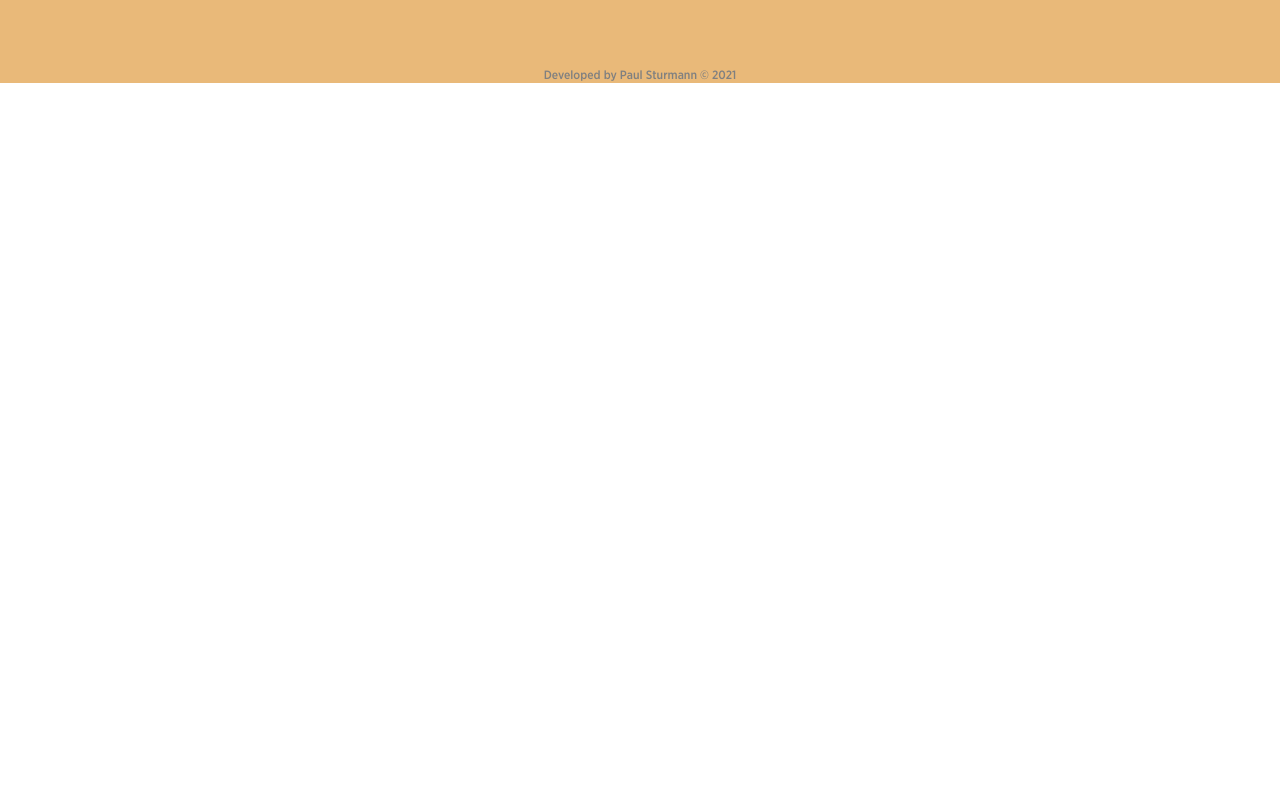
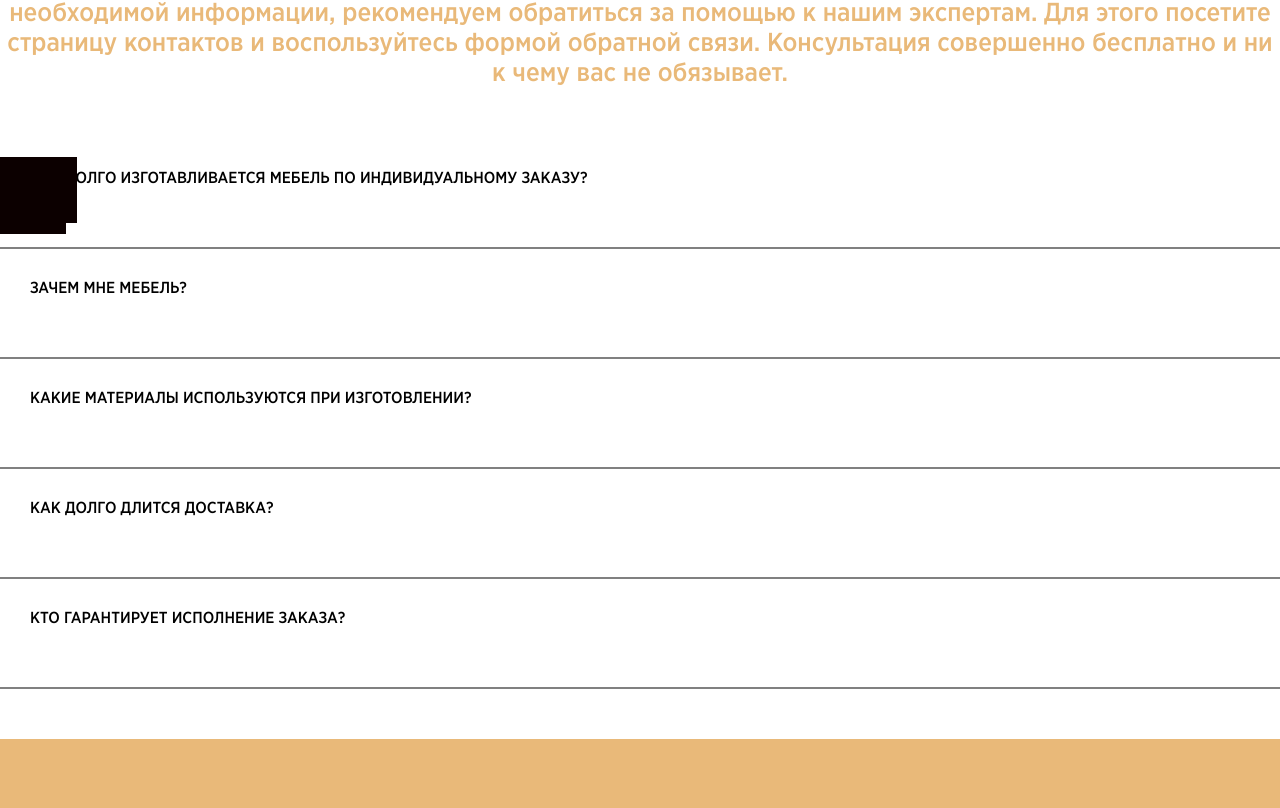
Before and after one commit to paulsamsonov-en/drevtorg1, a plain HTML site: page questions.html in a window 1280 px wide. Shown: the part 662-1470 px from the top of the page. Before the commit the page ends 800 px from the top, so only its background shows below. Drawn offline with nearby package versions, Linux system fonts and the light colour scheme.

Commit message:
list items toggle

```diff
--- a/questions.html
+++ b/questions.html
@@ -78,16 +78,30 @@
     <section class="out-wrapper section-head_questions">
         <div class="main_wrapper">
             <h1 class="section-head_questions">Вопрос-Ответ</h1>
-            <p class="section-head_about">Lorem ipsum dolor sit amet consectetur adipisicing elit. Voluptate, natus corrupti! Harum, iusto iste nulla voluptatibus odio aspernatur itaque accusamus sed autem ipsam vitae corrupti tempora iure nam explicabo quod!</p>
-
+            <p class="section-head_about">В данной рубрике можно узнать ответы на самые популярные вопросы. В случае если вы не нашли необходимой информации, рекомендуем обратиться за помощью к нашим экспертам. Для этого посетите страницу контактов и воспользуйтесь формой обратной
+                связи. Консультация совершенно бесплатно и ни к чему вас не обязывает.</p>
         </div>
     </section>
     <!--/ questions head -->
 
     <!-- section-block -->
     <section class="out-wrapper section-block">
-        <div class="about__wrap">
-
+        <div class="main_wrapper">
+            <div class="quest_wrap">
+                <div class="quest_wrap_questions">КАК ДОЛГО ИЗГОТАВЛИВАЕТСЯ МЕБЕЛЬ ПО ИНДИВИДУАЛЬНОМУ ЗАКАЗУ?
+                    <div class="quest_wrap_questions_plus"></div>
+                </div>
+                <div class="quest_wrap_answer">СРОК ИЗГОТОВЛЕНИЯ ОТ 14 ДО 60 ДНЕЙ В ЗАВИСИМОСТИ ОТ СЛОЖНОСТИ ЗАКАЗА</div>
+                <div class="quest_wrap_questions">ЗАЧЕМ МНЕ МЕБЕЛЬ?</div>
+                <div class="quest_wrap_answer">Lorem ipsum dolor sit amet consectetur adipisicing elit. Odio accusantium laudantium voluptatem illo quisquam cum harum, debitis soluta nam enim reprehenderit eveniet unde totam sint, mollitia saepe adipisci, quo fugiat.</div>
+                <div class="quest_wrap_questions">КАКИЕ МАТЕРИАЛЫ ИСПОЛЬЗУЮТСЯ ПРИ ИЗГОТОВЛЕНИИ?</div>
+                <div class="quest_wrap_answer">Lorem ipsum dolor sit amet consectetur adipisicing elit. Architecto, omnis. Eligendi iusto, blanditiis pariatur soluta maiores recusandae. Harum officiis repudiandae unde aliquam facilis, magni ipsum provident voluptates nisi officia maxime.</div>
+                <div class="quest_wrap_questions">КАК ДОЛГО ДЛИТСЯ ДОСТАВКА?</div>
+                <div class="quest_wrap_answer">Lorem ipsum dolor sit amet consectetur adipisicing elit. Rem minima velit nobis sint repudiandae officiis explicabo possimus ad accusamus? Asperiores, amet optio! Commodi reiciendis atque sunt autem, sequi exercitationem veritatis?</div>
+                <div class="quest_wrap_questions">КТО ГАРАНТИРУЕТ ИСПОЛНЕНИЕ ЗАКАЗА?</div>
+                <div class="quest_wrap_answer">Lorem ipsum dolor sit amet consectetur adipisicing elit. Mollitia dolores exercitationem cupiditate natus iure nisi est eum reprehenderit placeat adipisci itaque unde voluptates, ab, molestiae ut ipsa repellendus assumenda magnam. Earum
+                    eum deserunt, quas minima ad ab vero soluta maiores reprehenderit inventore. Id quis nemo dicta omnis, dolore maxime, amet quam iusto placeat ipsa nulla quidem minima ad, eum velit!</div>
+            </div>
         </div>
 
 
@@ -153,9 +167,10 @@
             </div>
         </div>
         <div class="developer"> Developed by Paul Sturmann © 2021 </div>
+
     </section>
     <!--\ footer -->
-
+    <script src="src/js/accord.js"></script>
 
 </body>
 
--- a/src/css/style.scss
+++ b/src/css/style.scss
@@ -652,3 +652,56 @@
             }
 
             // --footer--//
+            .section-head_questions {
+                @include intro;
+                font-size: 36px;
+                text-align: center;
+                & h1 {
+                    margin-top: 100px;
+                }
+            }
+
+            .section-head_about {
+                @include gotham;
+                font-size: 26px;
+                margin-top: 200px;
+                color: $color-back;
+            }
+
+            .quest_wrap {
+                @include gotham;
+                width: 100%;
+                display: flex;
+                flex-direction: column;
+                align-items: center;
+                justify-content: center;
+                text-align: left;
+                margin: 50px auto;
+                &_questions {
+                    padding-top: 30px;
+                    padding-left: 30px;
+                    width: 100%;
+                    height: 110px;
+                    text-align: left;
+                    border-bottom: 2px solid gray;
+                    &_plus {
+                        position: relative;
+                        border: 3px dotted rgb(12, 0, 0);
+                        width: 3px;
+                        height: 3px;
+                        background-color: rgb(246, 244, 244);
+                        box-sizing: border-box;
+                        transform: scale(11);
+                    }
+                }
+                &_answer {
+                    padding-top: 30px;
+                    padding-left: 30px;
+                    height: 110px;
+                    width: 100%;
+                    text-align: left;
+                    border-bottom: 2px solid gray;
+                    display: none;
+                    background: rgb(207, 206, 206);
+                }
+            }
--- /dev/null
+++ b/src/js/accord.js
@@ -0,0 +1,6 @@
+$(document).ready(function() {
+    console.log($(".quest_wrap_questions"));
+    $(".quest_wrap_questions").click(function() {
+        $(this).next(".quest_wrap_answer").toggle();
+    });
+});
```
Also changed, not shown: src/css/style.css, 1 other file.
